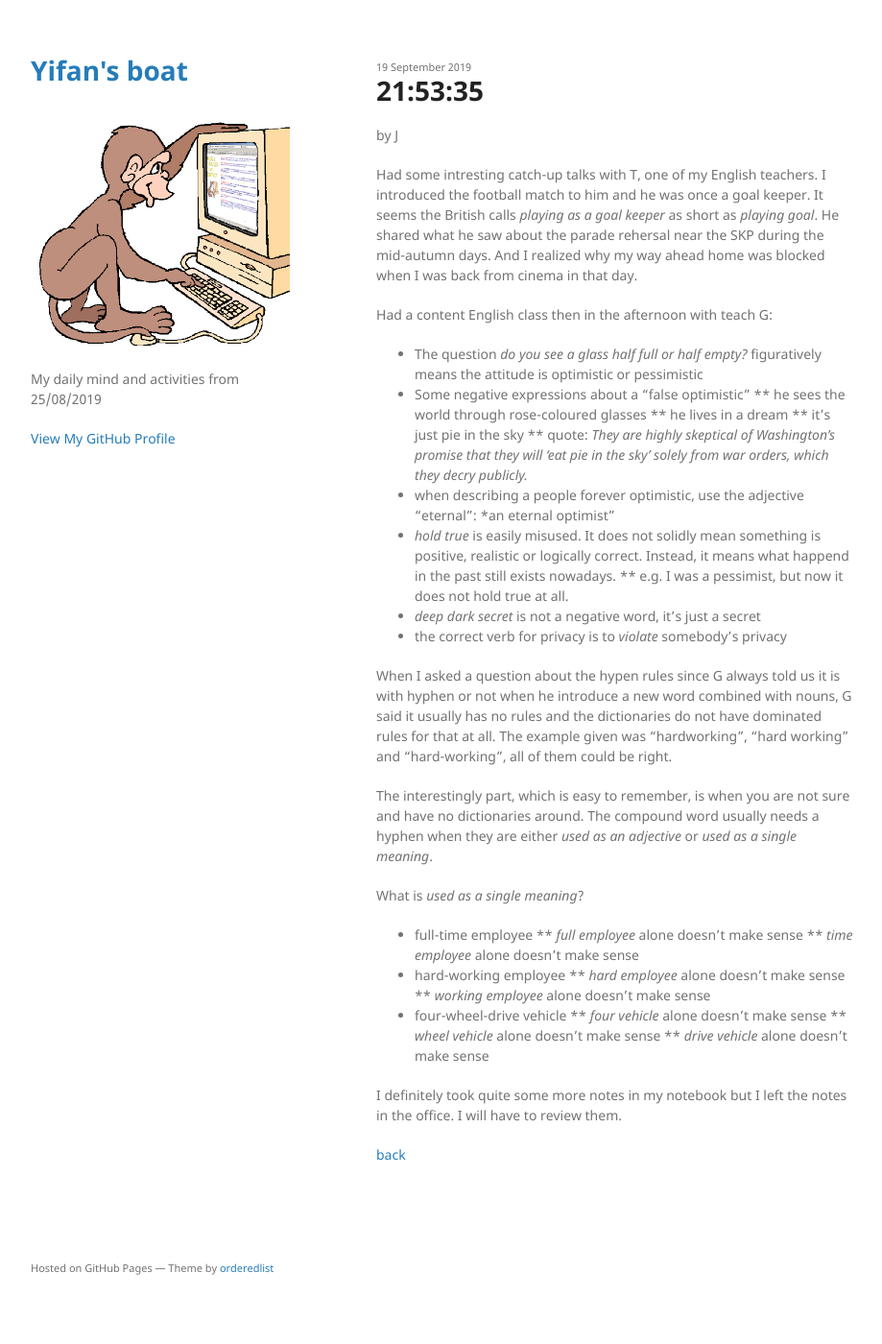
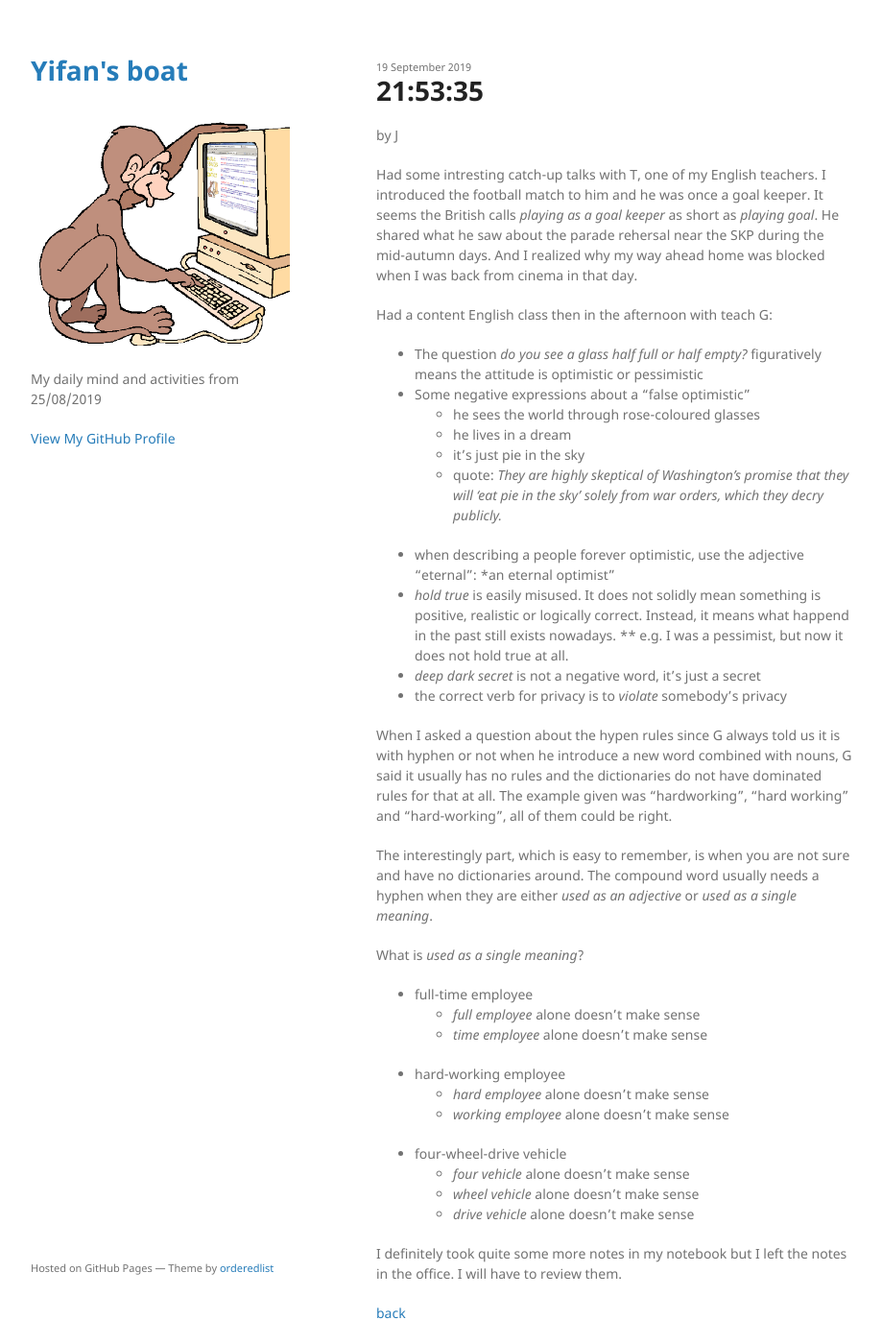
Before and after one commit to yifanjiang/yifanjiang.github.io, a Jekyll site: the page built from _posts/2019-09-19-21:53:35.md, in a window 1280 px wide and 1400 px high. Shown: the whole window at 96% size, without its empty margins (178-1097 px from the left). Built offline with Jekyll 4.4.1, drawn with Linux system fonts in a browser that asks for light colours.

Commit message:
update 2019-09-19-21:53:35.md

```diff
--- a/_posts/2019-09-19-21:53:35.md
+++ b/_posts/2019-09-19-21:53:35.md
@@ -14,12 +14,15 @@ Had a content English class then in the afternoon with teach G:
 
 * The question *do you see a glass half full or half empty?* figuratively means the attitude is optimistic or pessimistic
 * Some negative expressions about a "false optimistic"
-  ** he sees the world through rose-coloured glasses
-  ** he lives in a dream
-  ** it's just pie in the sky
-  ** quote: *They are highly skeptical of Washington's promise that they will 'eat pie in the sky' solely from war orders, which they decry publicly.*
+  * he sees the world through rose-coloured glasses
+  * he lives in a dream
+  * it's just pie in the sky
+  * quote: *They are highly skeptical of Washington's promise that they will 'eat pie in the sky' solely from war orders, which they decry publicly.*
 * when describing a people forever optimistic, use the adjective "eternal": *an eternal optimist"
-* *hold true* is easily misused. It does not solidly mean something is positive, realistic or logically correct. Instead, it means what happend in the past still exists nowadays.  ** e.g. I was a pessimist, but now it does not hold true at all.
+* *hold true* is easily misused. It does not solidly mean something is
+   positive, realistic or logically correct. Instead, it means what happend in
+   the past still exists nowadays.  ** e.g. I was a pessimist, but now it does
+   not hold true at all.
 * *deep dark secret* is not a negative word, it's just a secret
 * the correct verb for privacy is to *violate* somebody's privacy
 
@@ -36,15 +39,15 @@ when they are either *used as an adjective* or *used as a single meaning*.
 What is *used as a single meaning*?
 
 * full-time employee
-  ** *full employee* alone doesn't make sense
-  ** *time employee* alone doesn't make sense
+  * *full employee* alone doesn't make sense
+  * *time employee* alone doesn't make sense
 * hard-working employee
-  ** *hard employee* alone doesn't make sense
-  ** *working employee* alone doesn't make sense
+  * *hard employee* alone doesn't make sense
+  * *working employee* alone doesn't make sense
 * four-wheel-drive vehicle
-  ** *four vehicle* alone doesn't make sense
-  ** *wheel vehicle* alone doesn't make sense
-  ** *drive vehicle* alone doesn't make sense
+  * *four vehicle* alone doesn't make sense
+  * *wheel vehicle* alone doesn't make sense
+  * *drive vehicle* alone doesn't make sense
 
 I definitely took quite some more notes in my notebook but I left the notes
 in the office. I will have to review them.
```
